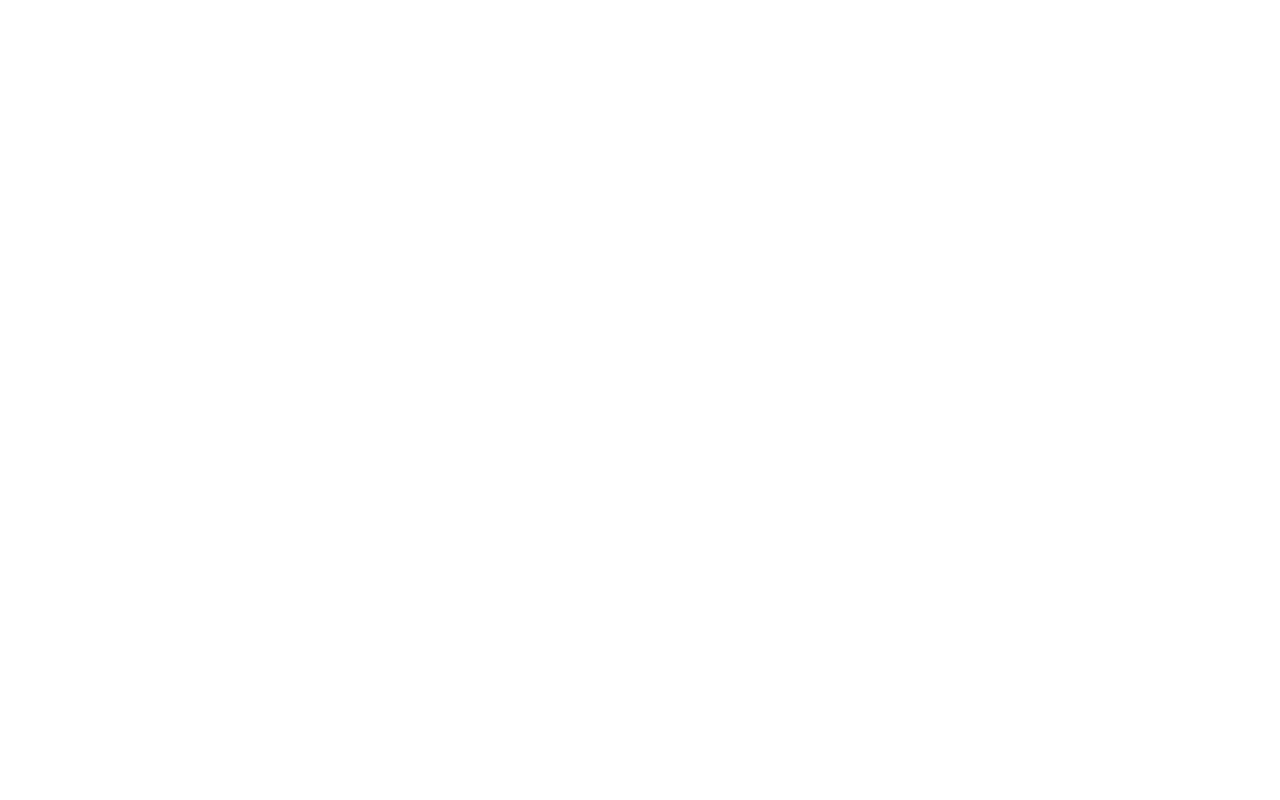
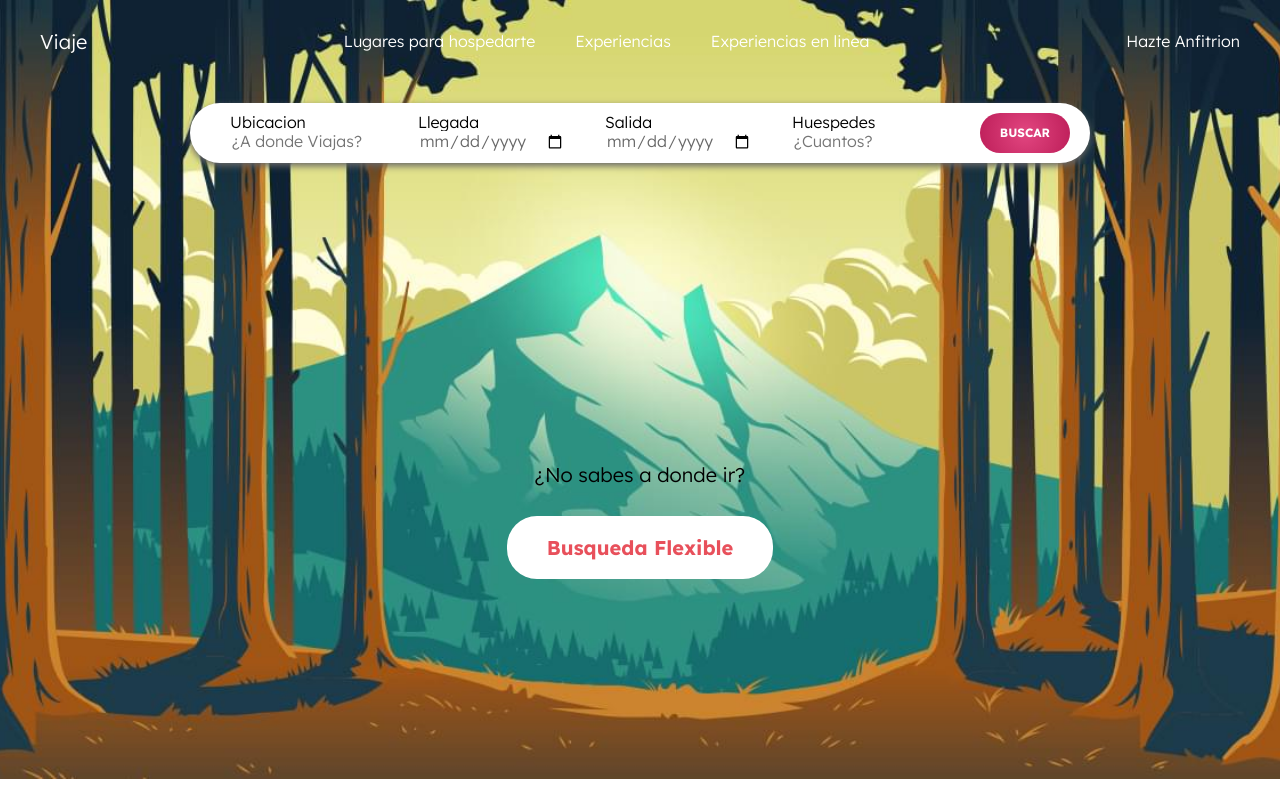
Before and after one commit to Benjamin70/Airbnb-Demo, a website: page index.html in a window 1280 px wide. Drawn offline with Linux system fonts and the light colour scheme.

Commit message:
Header Finalizado

```diff
--- a/index.html
+++ b/index.html
@@ -12,5 +12,55 @@
 </head>
 <body>
 
+    <header class="header">
+        <div class="barra contenedor">
+            <div class="barra__logo">
+                <p class="barra__nombre">Viaje</p>
+            </div>
+
+            <nav class="barra__navegacion">
+                <a class="barra__link" href="#">Lugares para hospedarte</a>
+                <a class="barra__link" href="#">Experiencias</a>
+                <a class="barra__link" href="#">Experiencias en linea</a>
+            </nav>
+
+            <nav class="barra__login">
+                <a class="barra__link" href="#">Hazte Anfitrion</a>
+            </nav>
+        </div>
+
+        <form class="formulario contenedor">
+            <div class="formulario__campo">
+                <label for="formulario__label" for="Ubicacion">Ubicacion</label>
+                <input type="text" class="formulario__input" id="Ubicacion" placeholder="¿A donde Viajas?">
+            </div>
+
+            <div class="formulario__campo">
+                <label for="formulario__label" for="Llegada">Llegada</label>
+                <input type="date" class="formulario__input" id="Llegada">
+            </div>
+
+            <div class="formulario__campo">
+                <label for="formulario__label" for="Salida">Salida</label>
+                <input type="date" class="formulario__input" id="Salida">
+            </div>
+
+            <div class="formulario__campo">
+                <label for="formulario__label" for="Huespedes">Huespedes</label>
+                <input type="number" class="formulario__input" id="Huespedes" placeholder="¿Cuantos?">
+            </div>
+
+            <div class="formulario__campo">
+                <input type="submit" class="formulario__submit" value="Buscar">
+            </div>
+        </form>
+
+
+        <div class="header__busqueda contenedor">
+            <p class="header__busqueda-label">¿No sabes a donde ir?</p>
+            <a href="#" class="header__busqueda-boton">Busqueda Flexible</a>
+        </div>
+    </header>
+
 </body>
 </html>
--- a/src/scss/app.scss
+++ b/src/scss/app.scss
@@ -1 +1,2 @@
 @use 'base';
+@use 'ui/header'
--- /dev/null
+++ b/src/scss/ui/header/_barra.scss
@@ -0,0 +1,28 @@
+@use 'base/variables' as v;
+@use 'base/mixins' as m;
+
+.barra{
+    display: none;
+    @include m.tablet{
+        display: flex;
+        justify-content: space-between;
+        align-items: center;
+    }
+
+    &__navegacion{
+        @include m.tablet{
+            display: flex;
+            gap: 4rem;
+        }
+
+    }
+
+    &__link{
+        color: v.$blanco;
+    }
+
+    &__nombre{
+        color: v.$blanco;
+        margin: 0;
+    }
+}
--- /dev/null
+++ b/src/scss/ui/header/_formulario.scss
@@ -0,0 +1,58 @@
+@use 'base/variables' as v;
+@use 'base/mixins' as m;
+
+.formulario {
+    margin: 5rem auto 2rem auto;
+    background-color:  v.$blanco;
+    border-radius: 5rem;
+    box-shadow: 0px 3px 7px 0px v.$gris;
+    padding: 3rem 0;
+    @include m.desktop{
+        display: flex;
+        justify-content: space-between;
+        max-width: 90rem;
+        padding: 0;
+    }
+
+    &__campo {
+        padding: 1rem 2rem;
+        display: flex;
+        flex-direction: column;
+
+        @include m.desktop{
+            &:nth-child(1){
+                padding-left: 4rem;
+            }
+        }
+
+        &:hover{
+            background-color: #f0f0f0;
+            border-radius: 5rem;
+            box-shadow: 0px 6px 20px rgb(0 0 0 / 40%);
+        }
+    }
+
+    &__label {
+        font-size: 1.2rem;
+        font-weight: 900;
+    }
+
+    &__input {
+        border: none;
+        width: 100%;
+        color: v.$gris;
+    }
+
+    &__submit{
+        display: block;
+        height: 4rem;
+        border: none;
+        border-radius: 2rem;
+        background-image: radial-gradient( circle, lighten(v.$secundario, 15%) 0%, v.$secundario 100%);
+        padding: 0 2rem;
+        color: v.$blanco;
+        text-transform: uppercase;
+        font-weight: 700;
+        font-size: 1.2rem;
+    }
+}
--- /dev/null
+++ b/src/scss/ui/header/_header.scss
@@ -0,0 +1,21 @@
+@use 'base/variables' as v;
+@use 'base/mixins' as m;
+
+.header{
+    background-image: url(../img/header.jpg);
+    background-size: cover;
+    background-position: center;
+    padding:  3rem 0 20rem 0 ;
+
+    &__busqueda{
+        margin-top: 5rem;
+        text-align: center;
+        @include m.tablet{
+            margin-top: 30rem;
+        }
+    }
+
+    &__busqueda-boton{
+        @include m.boton(v.$blanco, v.$primario)
+    }
+}
--- /dev/null
+++ b/src/scss/ui/header/_index.scss
@@ -0,0 +1,3 @@
+@forward 'header';
+@forward 'barra';
+@forward 'formulario';
```
Also changed, not shown: build/css/app.css, 1 other file.
